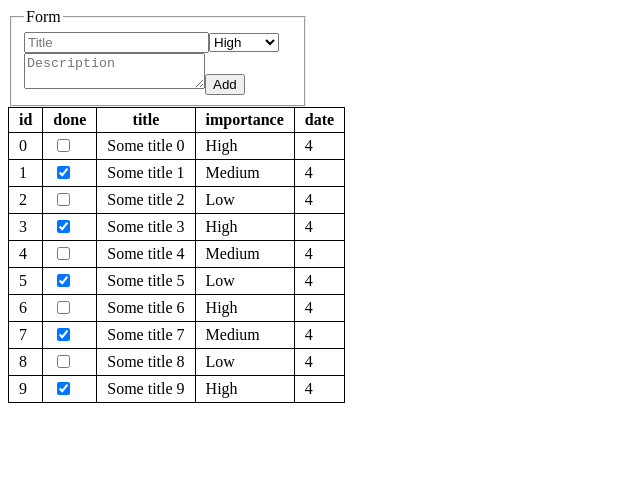
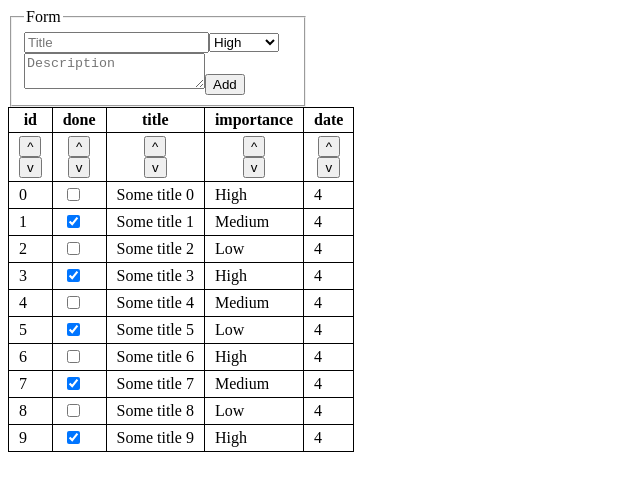
Before and after one commit to kulikmaxim/todo-list-react, a React (Create React App) app: page / in a window 1280 px wide. Shown: the top 490 px of the page, without its empty margins (0-640 px from the left). Built offline with nearby package versions, Linux system fonts and the light colour scheme.

Commit message:
sort is added (#2)

```diff
--- a/src/components/Table/Table.js
+++ b/src/components/Table/Table.js
@@ -2,16 +2,30 @@ import React, { Component } from 'react';
 
 import TableItem from './TableItem';
 import TableHeader from './TableHeader';
+import sortBy from '../../utils/sortBy';
 
 import './Table.css';
 
 const columns = ['id', 'done', 'title', 'importance', 'date'];
 
 class Table extends Component {
+    state = {
+        sortBy: 'id',
+    }
+
+    handleSort = (sortBy) => {
+        this.setState({sortBy});
+    }
+
     render() {
+        let sortedItems = sortBy(
+            this.props.items,
+            this.state.sortBy
+        );
+
         return (
             <table>
-                <TableHeader columns={columns} />
+                <TableHeader columns={columns} onSort={this.handleSort.bind(this)} />
                 {this.props.items.map((item) => (
                     <TableItem
                         key={item.id}
--- a/src/components/Table/TableHeader.js
+++ b/src/components/Table/TableHeader.js
@@ -6,6 +6,14 @@ function TableHeader(props) {
             <tr>
                 {props.columns.map((col) => (<th>{col}</th>))}
             </tr>
+            <tr>
+                {props.columns.map(name => (
+                    <th>
+                        <button onClick={() => props.onSort(name)}>^</button><br />
+                        <button onClick={() => props.onSort(`-${name}`)}>v</button>
+                    </th>
+                ))}
+            </tr>
         </thead>
     )
 }
--- /dev/null
+++ b/src/utils/sortBy.js
@@ -0,0 +1,18 @@
+/**
+ * sortBy - сортирует список по заданному полю
+ * @param list - array - список для сортировки
+ * @param field - strign - поле для сортировки
+ * если поле начинается с '-' - сортировка в обратном порядке
+ * @return array - отсортированный список
+ */
+export default (list, field) => {
+    let fieldName = field.replace('-', '');
+    let reversed = field[0] === '-';
+    let ret = list.sort((a, b) => {
+        let aF = a[fieldName];
+        let bF = b[fieldName];
+        return aF > bF ? 1 : (aF === bF ? 0 : -1);
+    });
+
+    return reversed ? ret.reverse() : ret;
+};
```
